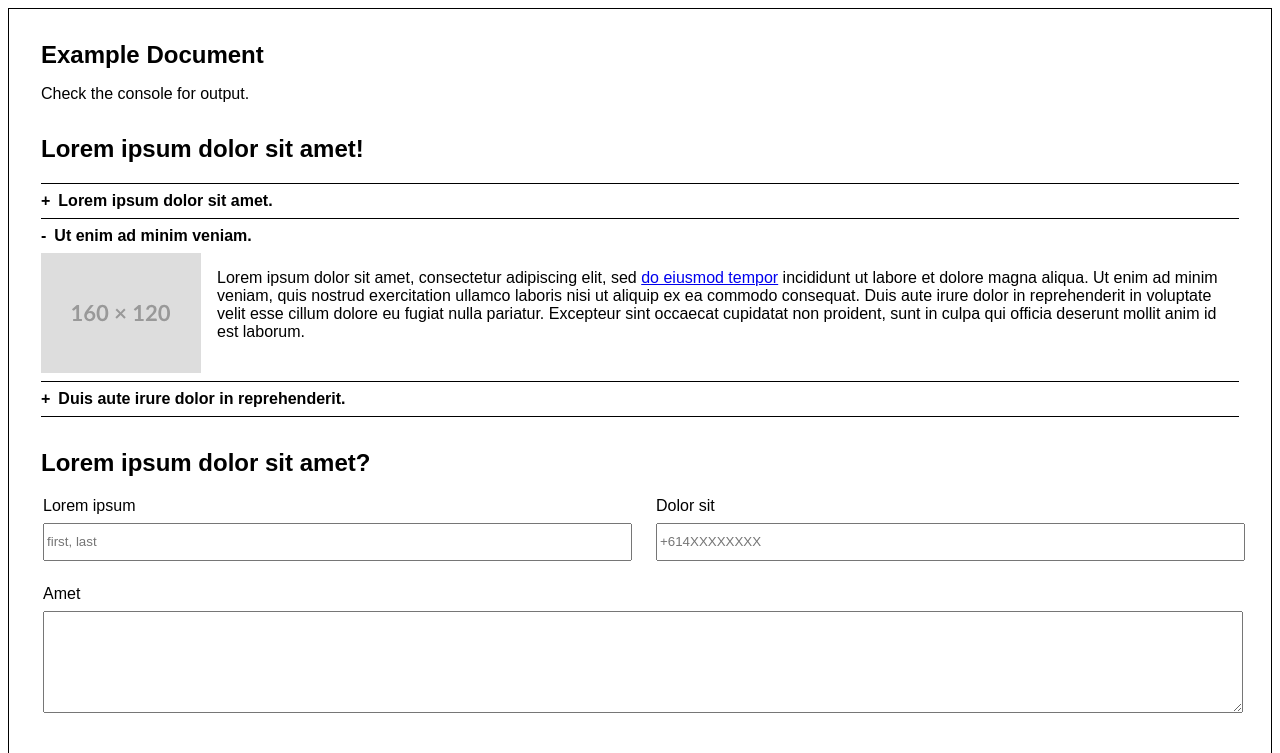
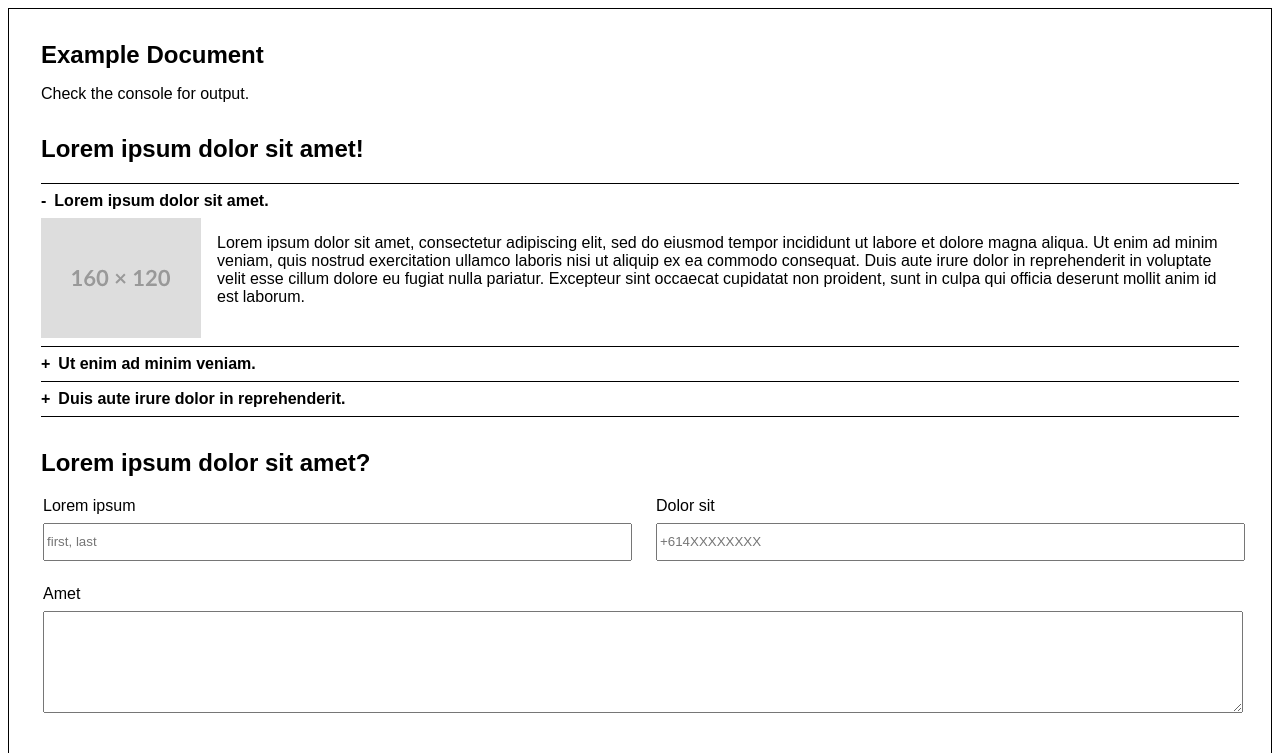
Before and after one commit to WoollyMittens/dom-indexer, a plain HTML site: page index.html in a window 1280 px wide. Shown: the top 753 px of the page. Drawn offline with Linux system fonts and the light colour scheme.

Commit message:
Make example work

```diff
--- a/index.html
+++ b/index.html
@@ -89,12 +89,12 @@
 		<p class="intro">Check the console for output.</p>
 		<h2>Lorem ipsum dolor sit amet!</h2>
 		<dl class="faq">
-			<dt class="question">Lorem ipsum dolor sit amet.</dt>
+			<dt class="question" data-active>Lorem ipsum dolor sit amet.</dt>
 			<dd class="answer">
 				<img alt="" class="picture" src="160x120.svg" width="160" height="120"/>
 				<p>Lorem ipsum dolor sit amet, consectetur adipiscing elit, sed do eiusmod tempor incididunt ut labore et dolore magna aliqua. Ut enim ad minim veniam, quis nostrud exercitation ullamco laboris nisi ut aliquip ex ea commodo consequat. Duis aute irure dolor in reprehenderit in voluptate velit esse cillum dolore eu fugiat nulla pariatur. Excepteur sint occaecat cupidatat non proident, sunt in culpa qui officia deserunt mollit anim id est laborum.</p>
 			</dd>
-			<dt class="question" data-active>Ut enim ad minim veniam.</dt>
+			<dt class="question">Ut enim ad minim veniam.</dt>
 			<dd class="answer">
 				<img alt="" class="picture" src="160x120.svg" width="160" height="120"/>
 				<p>Lorem ipsum dolor sit amet, consectetur adipiscing elit, sed <a href="#">do eiusmod tempor</a> incididunt ut labore et dolore magna aliqua. Ut enim ad minim veniam, quis nostrud exercitation ullamco laboris nisi ut aliquip ex ea commodo consequat. Duis aute irure dolor in reprehenderit in voluptate velit esse cillum dolore eu fugiat nulla pariatur. Excepteur sint occaecat cupidatat non proident, sunt in culpa qui officia deserunt mollit anim id est laborum.</p>
@@ -122,6 +122,15 @@
 
 		</fieldset>
 	</section>
+	<script>
+		const toggles = document.querySelectorAll('.faq dt');
+		for (let toggle of toggles) {
+			toggle.addEventListener('click', evt=>{
+				if (toggle.hasAttribute('data-active')) { toggle.removeAttribute('data-active') }
+				else { toggle.setAttribute('data-active', '') }
+			});
+		}
+	</script>
 
 	<script src="dom-indexer.js"></script>
 </body>
```
